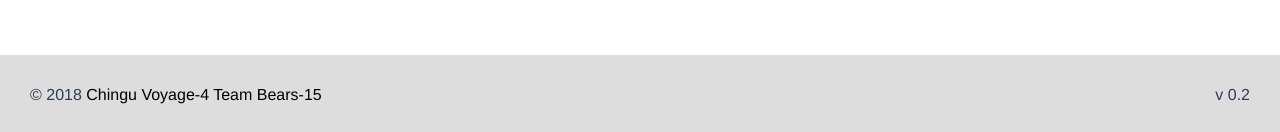
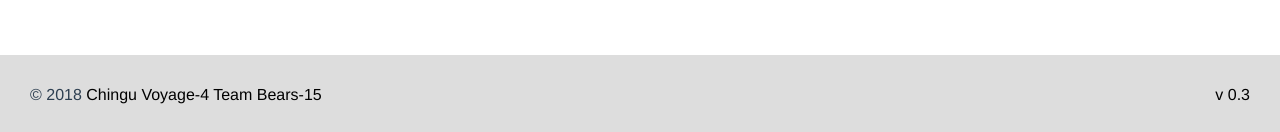
Before and after one commit to chingu-voyage4/Bears-Team-15, a Vue app: page /#/ in a window 1280 px wide. Shown: the part 665-797 px from the top of the page. Built offline with nearby package versions, Linux system fonts and the light colour scheme.

Commit message:
chore: Put version and make it a link to wiki of a project

```diff
--- a/src/components/Footer.vue
+++ b/src/components/Footer.vue
@@ -6,7 +6,9 @@
       <a href="https://github.com/chingu-voyage4/Bears-Team-15#readme" target="_blank">Chingu Voyage-4 Team Bears-15</a>
     </span>
     <span class="pull-right">
-      v {{ version }}
+      <a href="https://github.com/chingu-voyage4/Bears-Team-15/wiki/What's-new">
+        v {{ version }}
+      </a>
     </span>
   </div>
 </footer>
@@ -15,7 +17,7 @@
 <script>
 export default {
   data: () => ({
-    version: '0.2'
+    version: '0.3'
   }),
   computed: {
     currentYear () {
```
